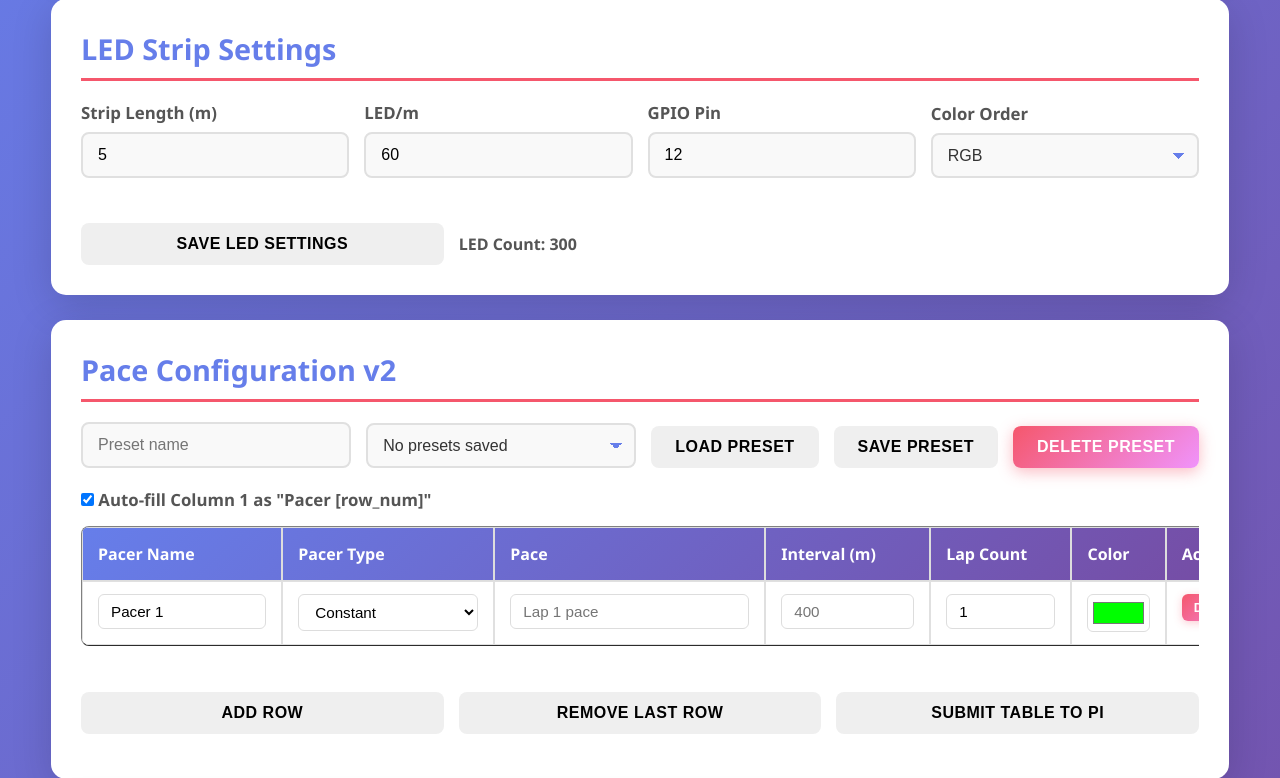
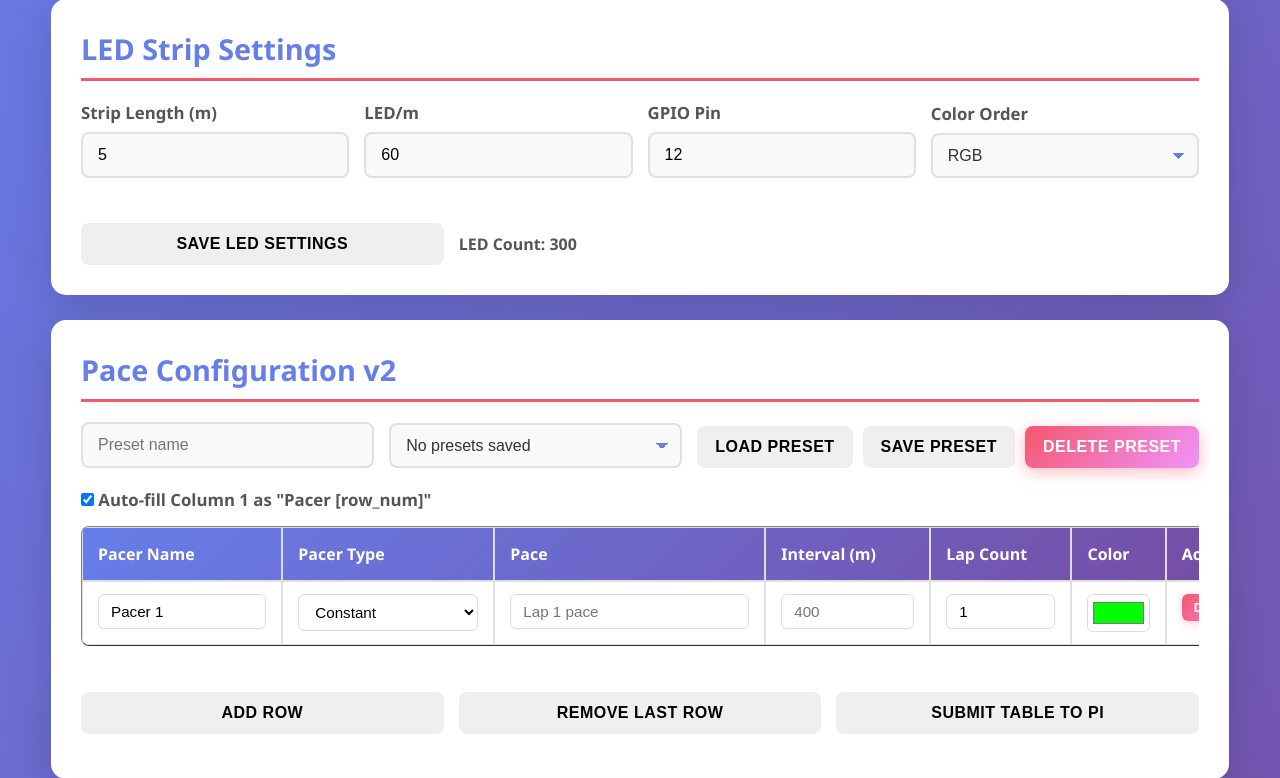
Before and after one commit to rd535/ece5725_finalproject, a Flask app: page / in a window 1280 px wide. Shown: the part 266-1044 px from the top of the page. Run offline with Flask 3, Linux system fonts and the light colour scheme; data that the repository does not hold is empty.

Commit message:
refined preset flow

```diff
--- a/app.py
+++ b/app.py
@@ -339,8 +339,8 @@ def pacer_stop_all():
 @app.route("/submit_pacers", methods=["POST"])
 @with_pacer_lock
 def submit_pacers():
-    data = request.get_json()
-    pacers = data.get("pacers", [])
+    data = request.get_json() or {}
+    pacers = normalize_pacer_list(data.get("pacers", []))
 
     # Validate all pacers first
     for i, row in enumerate(pacers):
@@ -397,14 +397,16 @@ def submit_pacers():
         }
 
     pi_state["last_update"] = time.strftime("%H:%M:%S")
-    save_active_pacers()
-    log_event("Pacer settings saved", category="settings", pacer_count=len(pacers))
+    app_settings["active_pacers"] = pacer_dict_to_list()
+    save_settings(app_settings)
+    log_event("Pacer settings saved", category="settings", pacer_count=len(pacers), active_pacers_saved=len(app_settings["active_pacers"]))
 
     return jsonify({
         "ok": True,
         "message": "Pacers received successfully",
         "pacers": pacers,
-        "state": pi_state
+        "state": pi_state,
+        "active_pacers": app_settings["active_pacers"]
     })
 
 @app.route('/api/pacer/start/<pacer_name>', methods=['POST'])
--- a/static/pacer_style.css
+++ b/static/pacer_style.css
@@ -247,7 +247,21 @@ button {
 }
 
 .preset-row {
-    grid-template-columns: minmax(160px, 1fr) minmax(160px, 1fr) auto auto auto;
+    grid-template-columns: minmax(160px, 1fr) minmax(160px, 1fr) minmax(420px, auto);
+}
+
+.preset-actions {
+    display: flex;
+    gap: 10px;
+    align-items: stretch;
+    justify-content: flex-start;
+    flex-wrap: nowrap;
+}
+
+.preset-actions button {
+    white-space: nowrap;
+    padding-left: 18px;
+    padding-right: 18px;
 }
 
 .inline-status {
--- a/templates/pacer_v3.html
+++ b/templates/pacer_v3.html
@@ -65,9 +65,11 @@
                     <div class="preset-row">
                         <input id="presetName" type="text" placeholder="Preset name">
                         <select id="presetSelect" class="control-select"></select>
-                        <button type="button" onclick="loadSelectedPreset()">Load Preset</button>
-                        <button type="button" onclick="saveCurrentPreset()">Save Preset</button>
-                        <button type="button" class="btn-danger" onclick="deleteSelectedPreset()">Delete Preset</button>
+                        <div class="preset-actions">
+                            <button type="button" onclick="loadSelectedPreset()">Load Preset</button>
+                            <button type="button" onclick="saveCurrentPreset()">Save Preset</button>
+                            <button type="button" class="btn-danger" onclick="deleteSelectedPreset()">Delete Preset</button>
+                        </div>
                     </div>
 
                     <!-- Auto-fill Toggle -->
```
